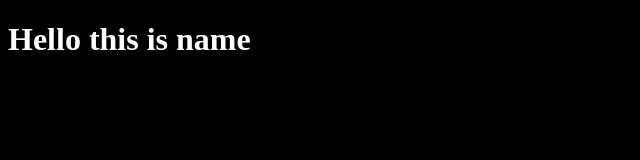
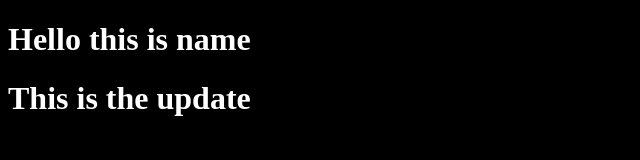
Before and after one commit to goodluckonion/myProject, a plain HTML site: page index.html in a window 1280 px wide. Shown: the whole page, without its empty margins (0-640 px from the left). Drawn offline with Linux system fonts and the light colour scheme.

Commit message:
edit the html file

```diff
--- a/index.html
+++ b/index.html
@@ -8,6 +8,7 @@
 </head>
 <body>
     <h1>Hello this is name</h1>
+    <h1>This is the update</h1>
     <script src="app.js"></script>
 </body>
 </html>
```
